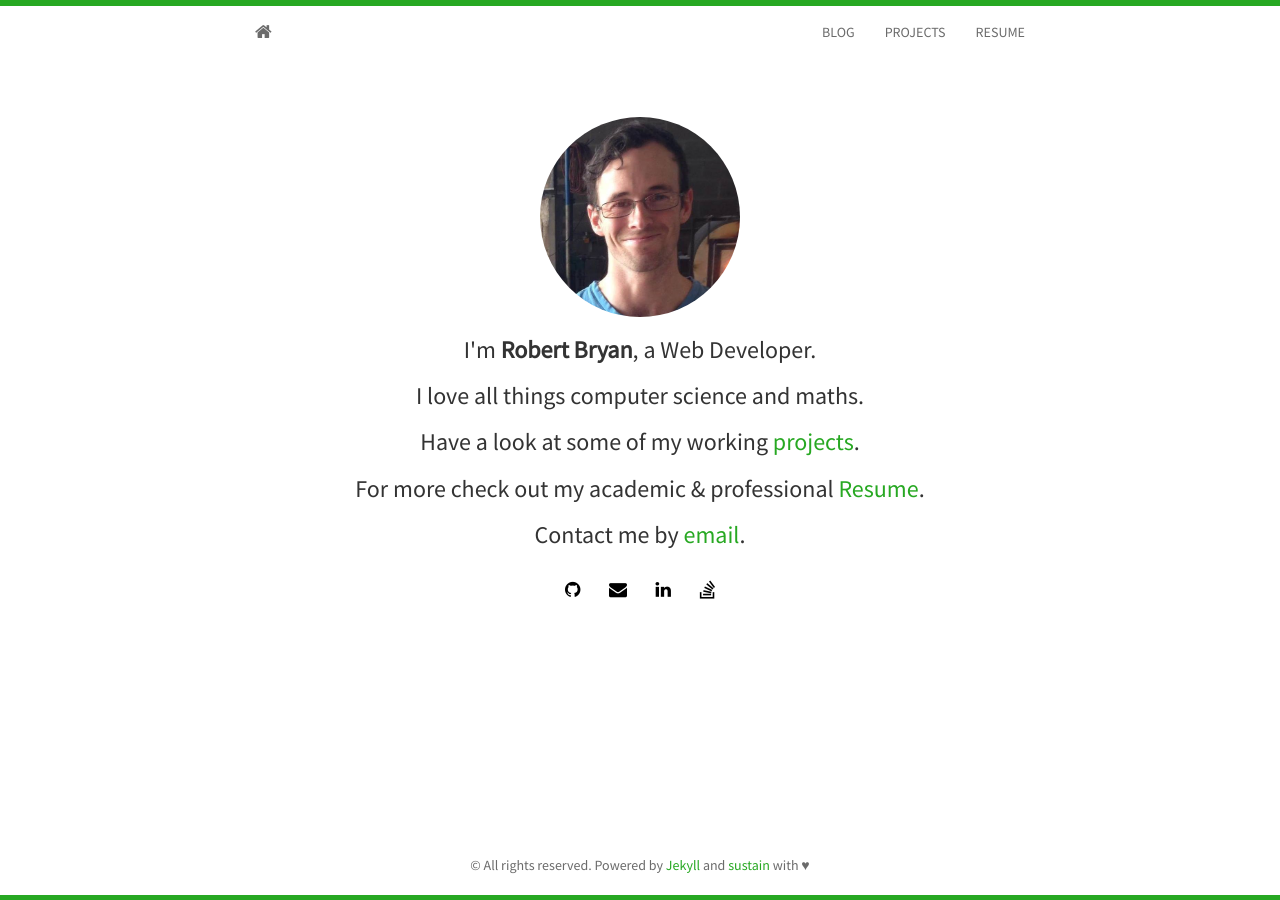
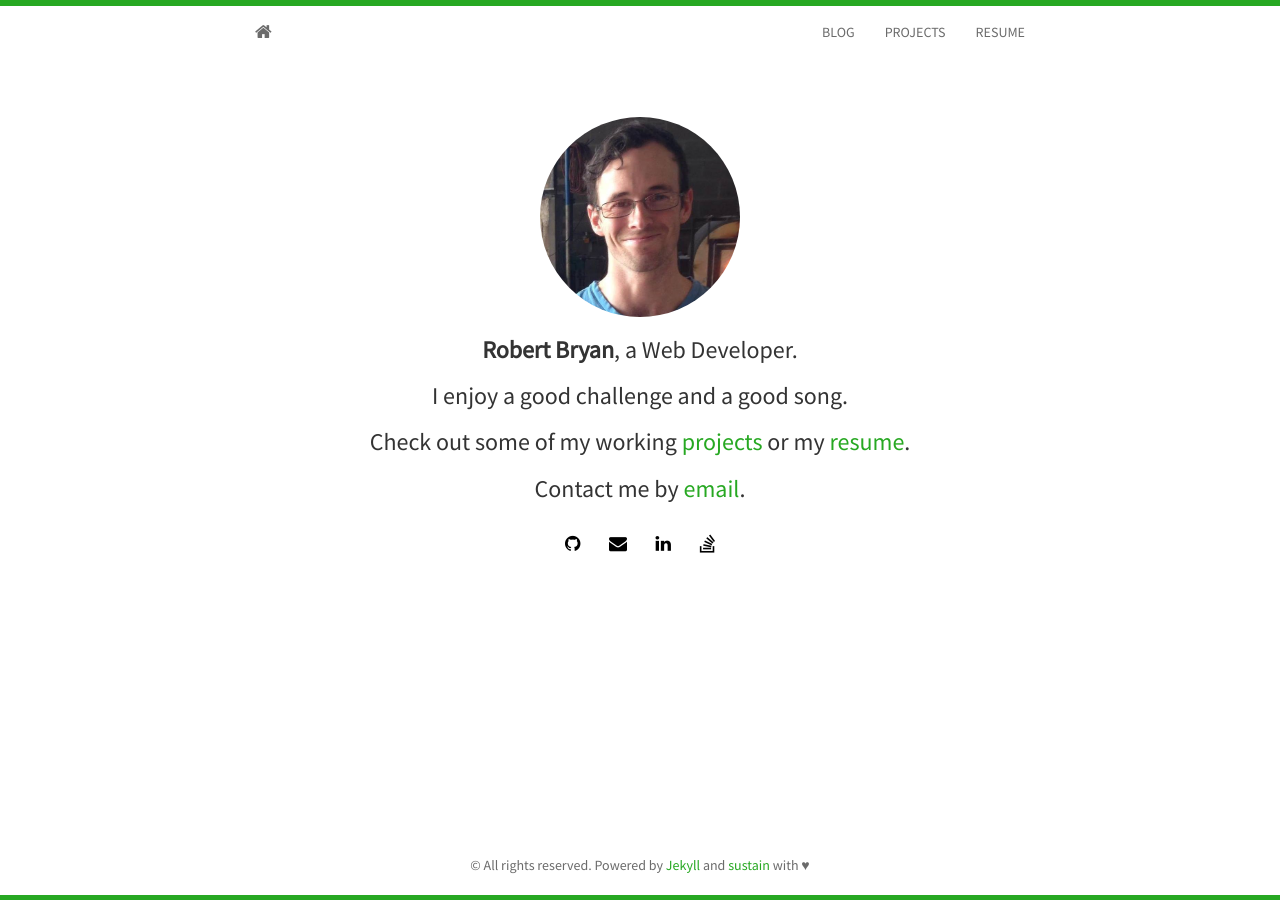
Before and after one commit to Brayn7/brayn7.github.io, a Jekyll site: the page built from index.html, in a window 1280 px wide. Built offline with Jekyll 4.4.1, drawn with Linux system fonts in a browser that asks for light colours; nearby versions of some CDN libraries; the list of posts is cut into pages by our own code.

Commit message:
change front intro

```diff
--- a/index.html
+++ b/index.html
@@ -7,10 +7,9 @@ layout: home
 	  <div class="avatar">
 		<img class="img-circle profile-img" src="{{ site.baseurl }}static/img/{{ site.avatar }}" alt="Responsive image">
 	  </div>
-	  <h3>I'm <strong>{{ site.author }}</strong>, a Web Developer.</h3>
-	  <h3>I love all things computer science and maths.</h3>
-	  <h3>Have a look at some of my working <a href="{{ site.baseurl }}projects.html"> projects</a>.</h3>
-	  <h3>For more check out my academic &amp; professional <a href="http://brayn7.github.io/resume">Resume</a>.</h3>
+	  <h3><strong>{{ site.author }}</strong>, a Web Developer.</h3>
+	  <h3>I enjoy a good challenge and a good song.</h3>
+	  <h3>Check out some of my working <a href="{{ site.baseurl }}projects.html">projects</a> or my <a href="http://brayn7.github.io/resume">resume</a>.</h3>
 	  <h3>Contact me by <a href="mailto:{{ site.email }}">email</a>.</h3>
 	  {% include social.html %}
 	</div>
```
Also changed, not shown: 6 other files.
